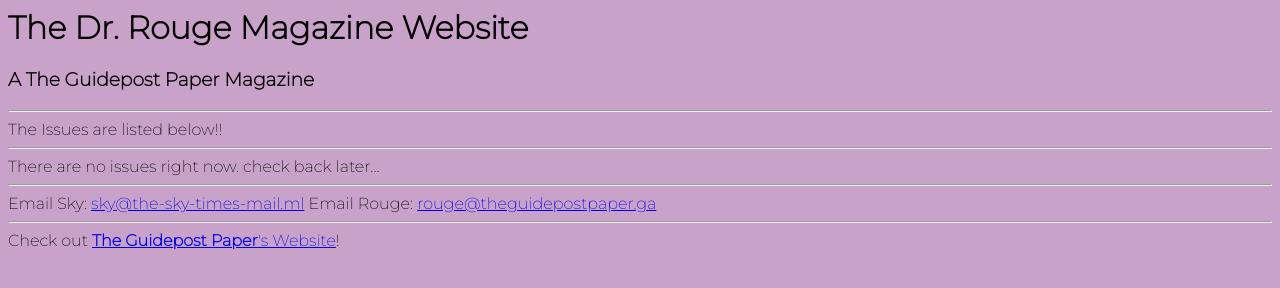
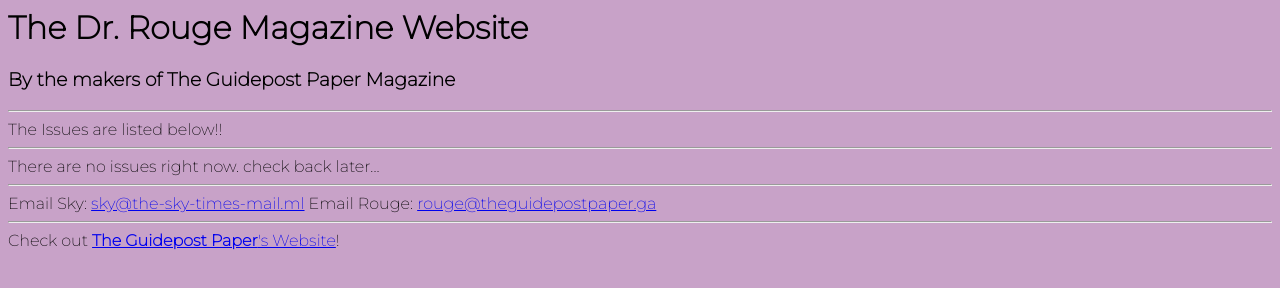
Before and after one commit to sky-the-sky-times/Doctor-rouge-website, a plain HTML site: page index.html in a window 1280 px wide. Drawn offline with Linux system fonts and the light colour scheme.

Commit message:
Update index.html

```diff
--- a/index.html
+++ b/index.html
@@ -6,11 +6,12 @@ background-color: #C8A2C8;
 font-family: "Montserrat";
 }
 </style>
+  <script src="//code.tidio.co/0ghxtnfzgibq54u7qgnfix9mgmopilia.js" async></script>
 <title>Doctor Rouge site</title>
 </head>
 <body>
 <h1>The Dr. Rouge Magazine Website</h1>
-<h3>A <b>The Guidepost Paper</b> Magazine</h3>
+<h3>By the makers of <b>The Guidepost Paper</b> Magazine</h3>
 <hr class="dashed">
 The Issues are listed below!!
 <hr class="dashed">
```
